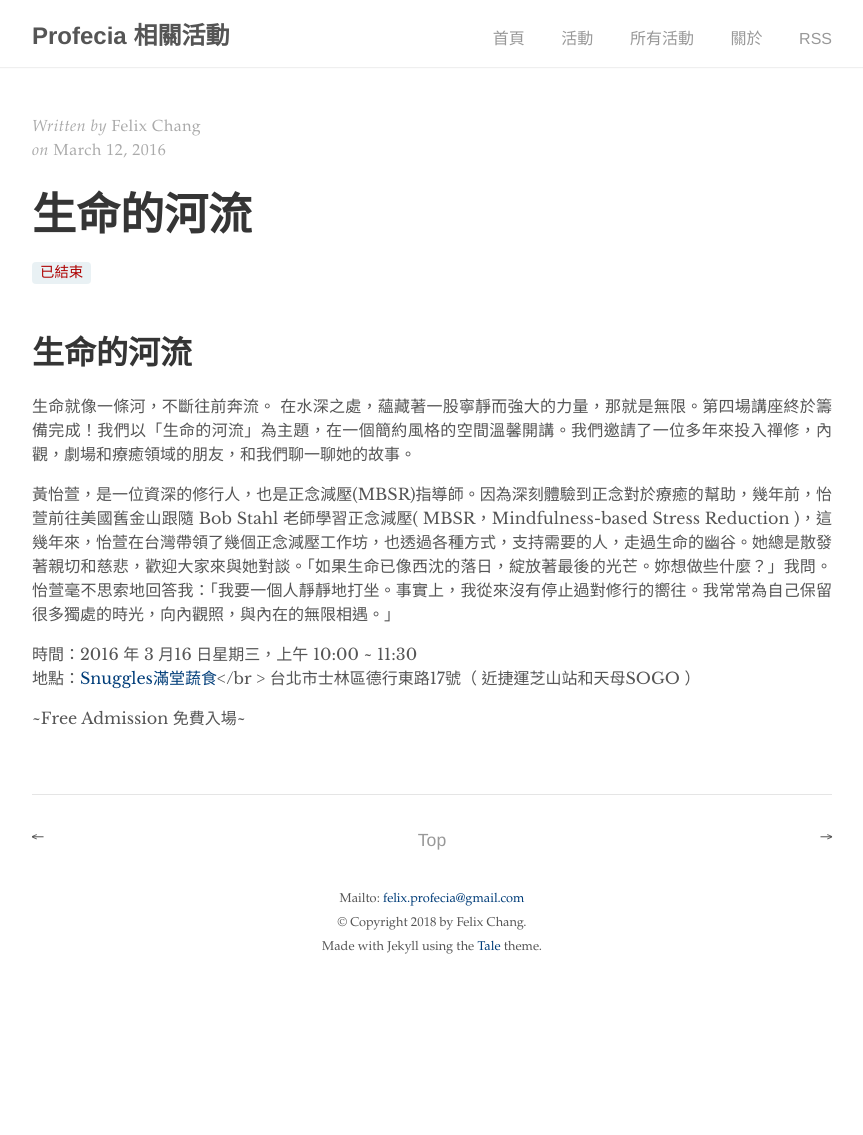
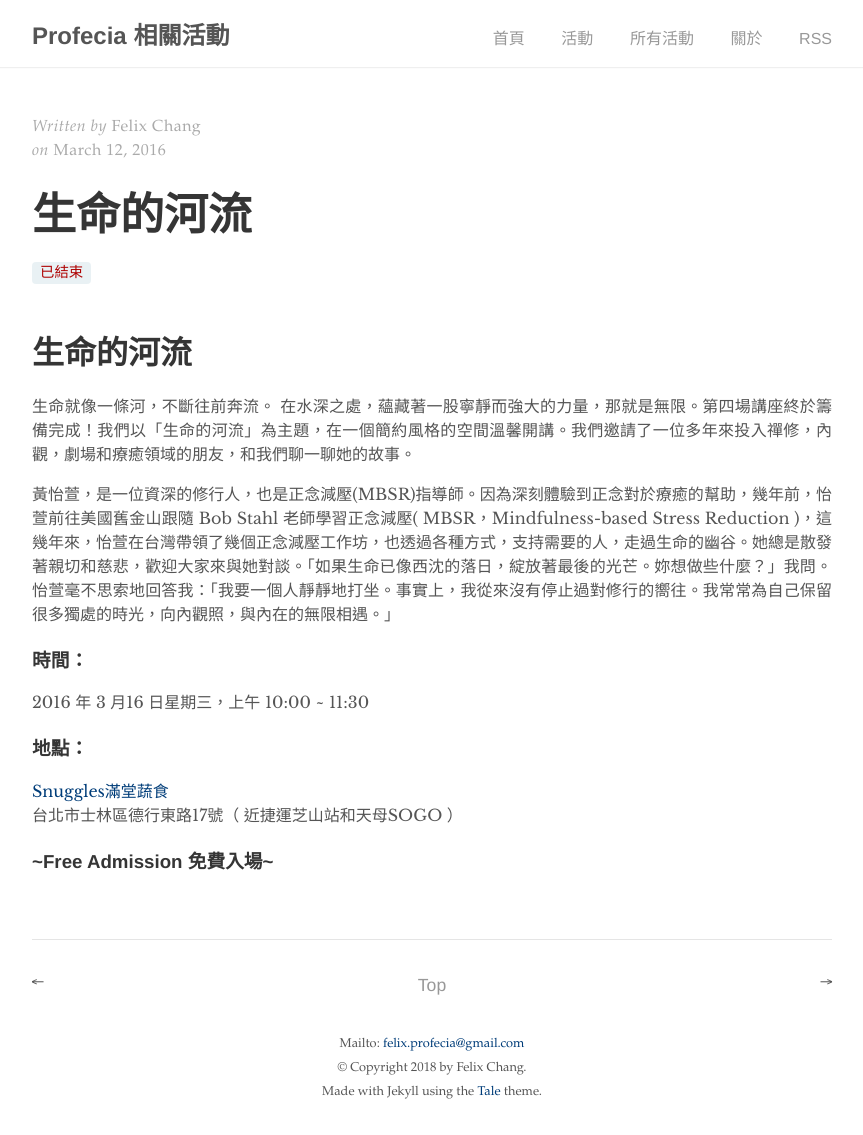
Before and after one commit to felix125/events, a Jekyll site: the page built from _posts/2016-03-12-生命的河流.md, in a window 1280 px wide. Shown: the whole page, without its empty margins (208-1071 px from the left). Built offline with Jekyll 4.4.1, drawn with Linux system fonts in a browser that asks for light colours; comment, search, counter and statistics services are not loaded; before the commit the page ends 990 px from its top, so only the background shows below that.

Commit message:
change baseurl

```diff
--- a/_layouts/post.html
+++ b/_layouts/post.html
@@ -23,7 +23,7 @@ layout: default
             {% for tag in page.tags %}
             <!--                 {% capture tag_name %}{{ tag }}{% endcapture %} -->
             <!-- <a href="/tag/{{ tag_name }}"><code class="highligher-rouge"><nobr>{{ tag_name }}</nobr></code>&nbsp;</a> -->
-            <a href="/tags/tag.html#{{ tag }}" class="post-tag">{{ tag }}</a>
+            <a href="{{site.baseurl}}/tags/tag.html#{{ tag }}" class="post-tag">{{ tag }}</a>
             {% endfor %}
         </span>
     {% endif %}
--- a/_posts/2016-03-12-生命的河流.md
+++ b/_posts/2016-03-12-生命的河流.md
@@ -11,8 +11,11 @@ tags:
 
 黃怡萱，是一位資深的修行人，也是正念減壓(MBSR)指導師。因為深刻體驗到正念對於療癒的幫助，幾年前，怡萱前往美國舊金山跟隨 Bob Stahl 老師學習正念減壓( MBSR，Mindfulness-based Stress Reduction )，這幾年來，怡萱在台灣帶領了幾個正念減壓工作坊，也透過各種方式，支持需要的人，走過生命的幽谷。她總是散發著親切和慈悲，歡迎大家來與她對談。「如果生命已像西沈的落日，綻放著最後的光芒。妳想做些什麼？」我問。怡萱毫不思索地回答我：「我要一個人靜靜地打坐。事實上，我從來沒有停止過對修行的嚮往。我常常為自己保留很多獨處的時光，向內觀照，與內在的無限相遇。」
 
-時間：2016 年 3 月16 日星期三，上午 10:00 ~ 11:30<br />
-地點：[Snuggles滿堂蔬食](http://www.snuggles.url.tw/)</br >
+### 時間：
+2016 年 3 月16 日星期三，上午 10:00 ~ 11:30<br />
+
+### 地點：
+[Snuggles滿堂蔬食](http://www.snuggles.url.tw/) <br />
 台北市士林區德行東路17號（ 近捷運芝山站和天母SOGO ）<br />
 
-~Free Admission 免費入場~
+### ~Free Admission 免費入場~
--- a/tags/tag.html
+++ b/tags/tag.html
@@ -62,7 +62,7 @@ The purpose of this snippet is to list all your posts posted with a certain tag.
 
     {% for post in site.posts %}
         {% if post.tags contains tag %}
-            <a href="{{ post.url }}" style="text-decoration:none;color:#003D79">
+            <a href="{{ post.url | prepend: site.baseurl }}" style="text-decoration:none;color:#003D79">
                 {{ post.title }},
                 <small>{{ post.date | date_to_string }}</small>
             </a>
@@ -72,7 +72,7 @@ The purpose of this snippet is to list all your posts posted with a certain tag.
 
     {% for page in site.pages %}
         {% if page.tags contains tag %}
-            <a href="{{ page.url }}" style="text-decoration:none;color:#003D79">
+            <a href="{{ page.url | prepend: site.baseurl }}" style="text-decoration:none;color:#003D79">
                 {{ page.title }},
                 <small>{{ post.date | date_to_string }}</small>
             </a>
```
Also changed, not shown: _posts/2015-12-13-修行-瑜伽和死亡觀.md (+3 -4 lines).
